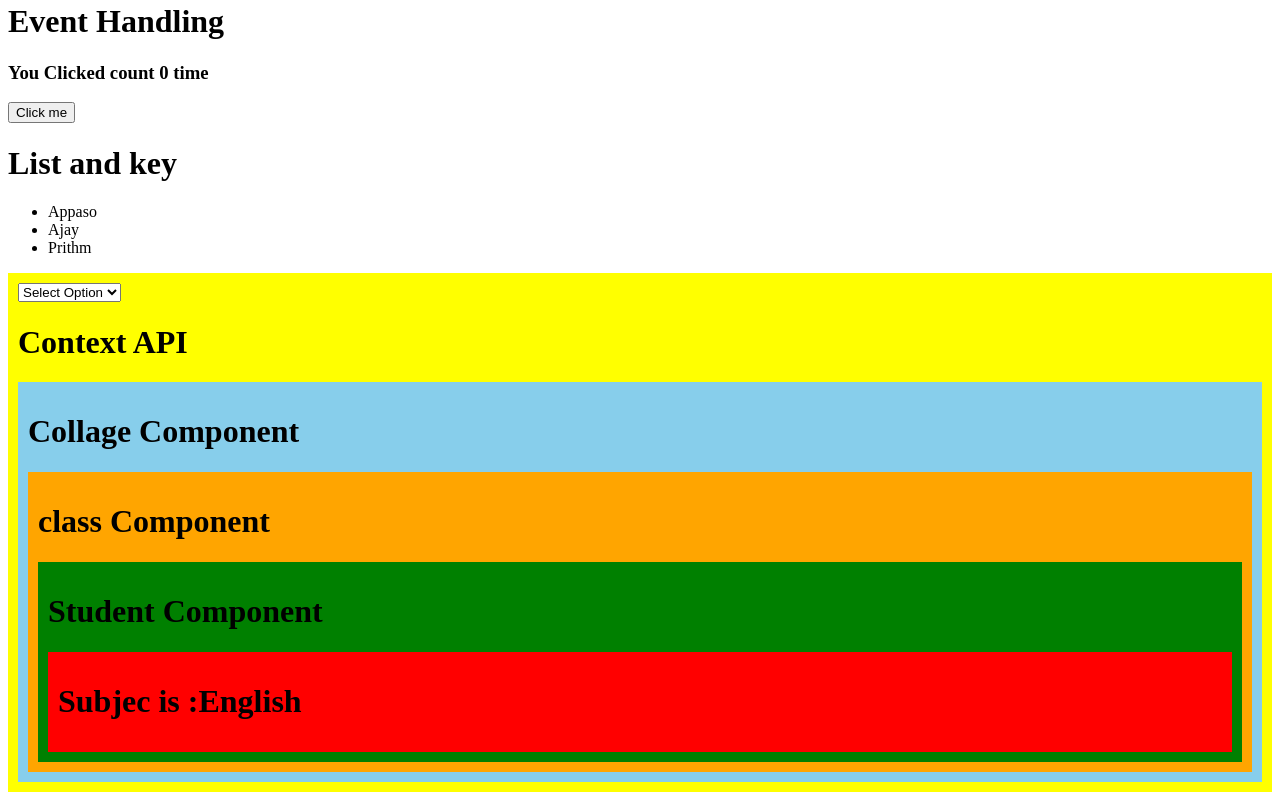
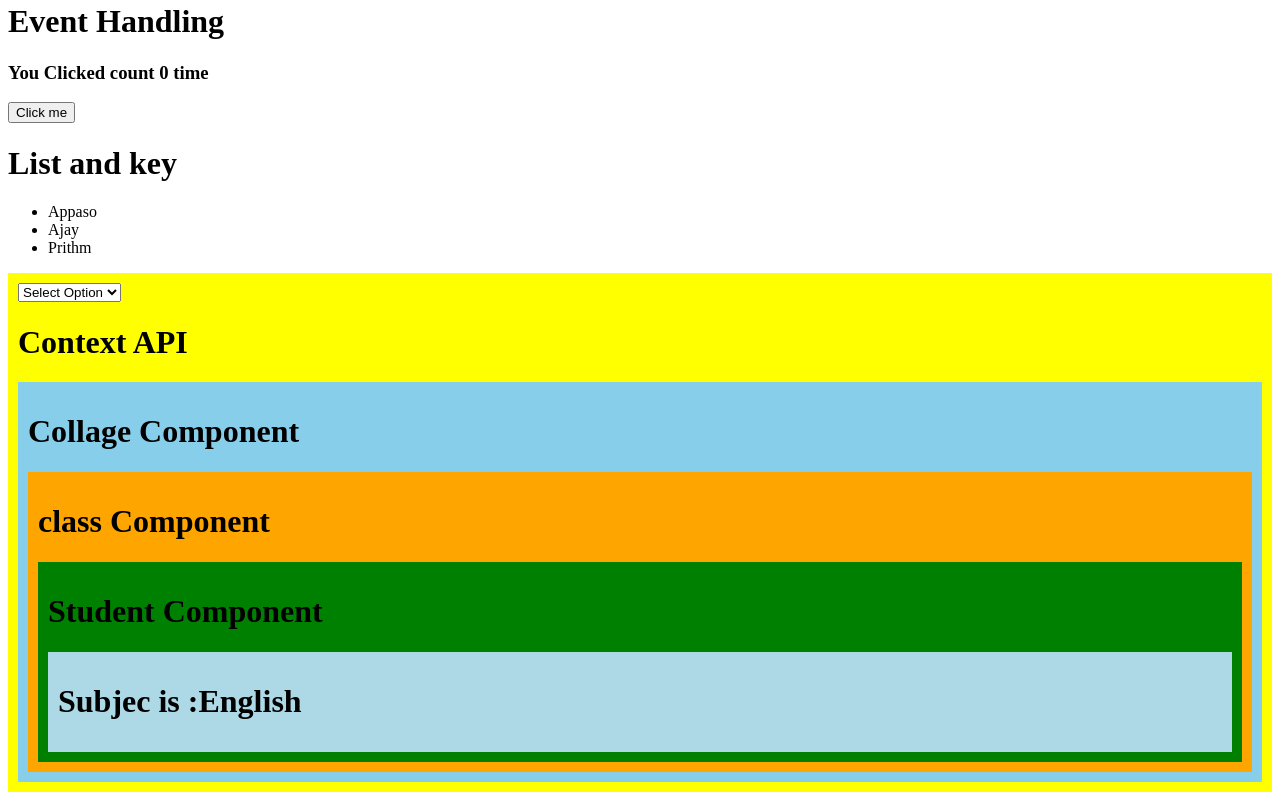
Before and after one commit to Appaso1919/React-Practice, a React (Vite) app: page / in a window 1280 px wide. Shown: the part 2457-3257 px from the top of the page. Built offline with nearby package versions, Linux system fonts and the light colour scheme.

Commit message:
Custom API

```diff
--- a/src/Context_APl/Subject.jsx
+++ b/src/Context_APl/Subject.jsx
@@ -4,7 +4,7 @@ import { SubjectContext } from "./ContextData";
 function Subject(){
     const subject=useContext(SubjectContext);
     return(
-        <div style={{ backgroundColor: "red", padding: 10 }}>
+        <div style={{ backgroundColor: "lightblue", padding: 10 }}>
             <h1>Subjec is :{subject}</h1>
         </div>
     )
```
